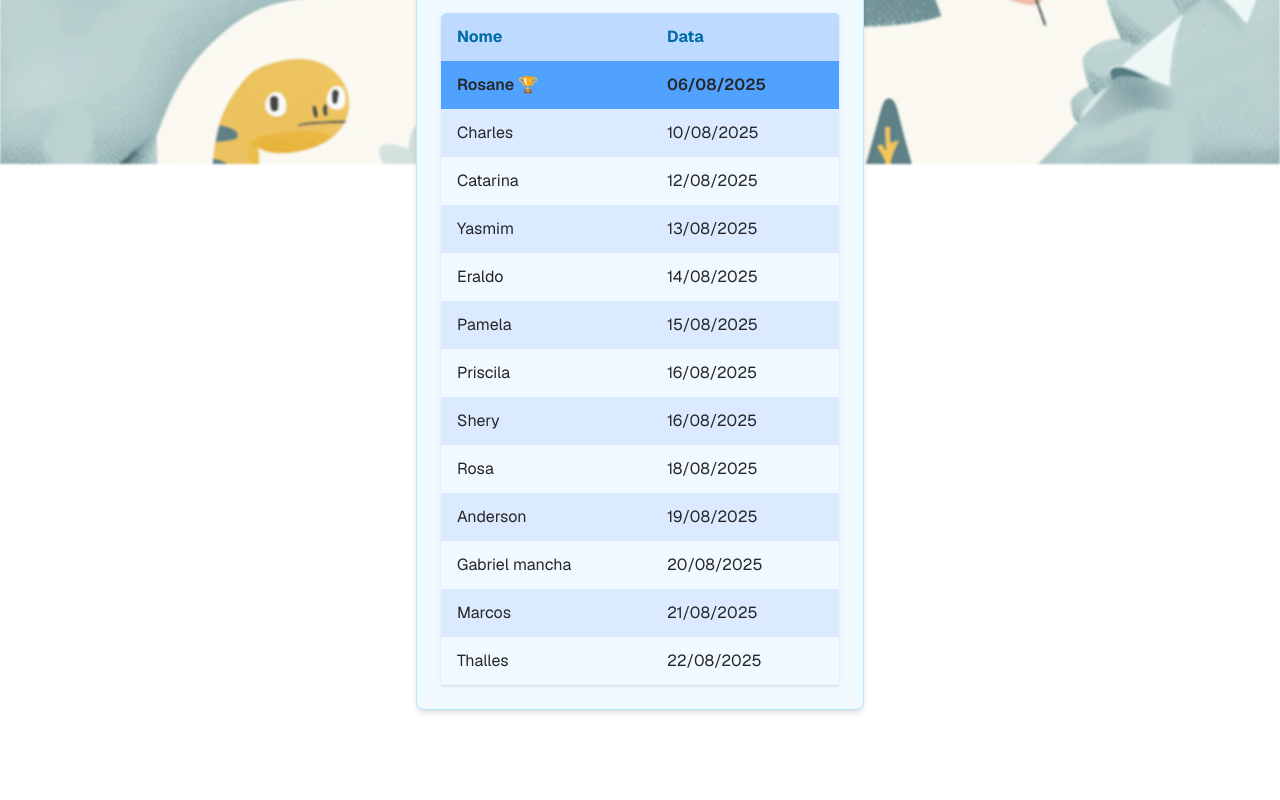
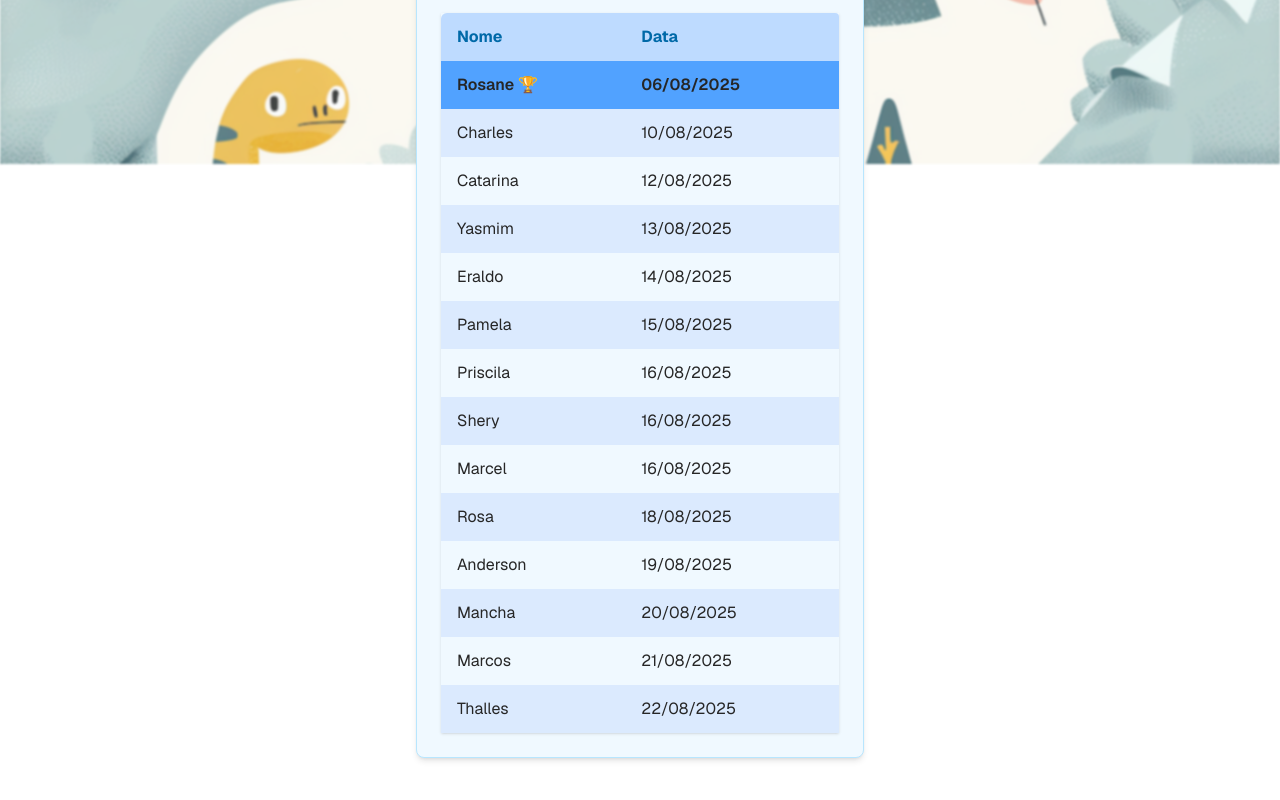
Before and after one commit to thallesBueno/baby-pool, a Next.js app: page / in a window 1280 px wide. Shown: the part 636-1436 px from the top of the page. Before the commit the page ends 1394 px from the top, so only its background shows below. Built offline with nearby package versions, Linux system fonts and the light colour scheme.

Commit message:
Update page.tsx

```diff
--- a/src/app/page.tsx
+++ b/src/app/page.tsx
@@ -50,8 +50,12 @@ const bets = [
     date: "2025/08/19",
   },
   {
-    name: "Gabriel mancha",
+    name: "Mancha",
     date: "2025/08/20",
+  },
+  {
+    name: "Marcel",
+    date: "2025/08/16",
   }
 ];
 
```
